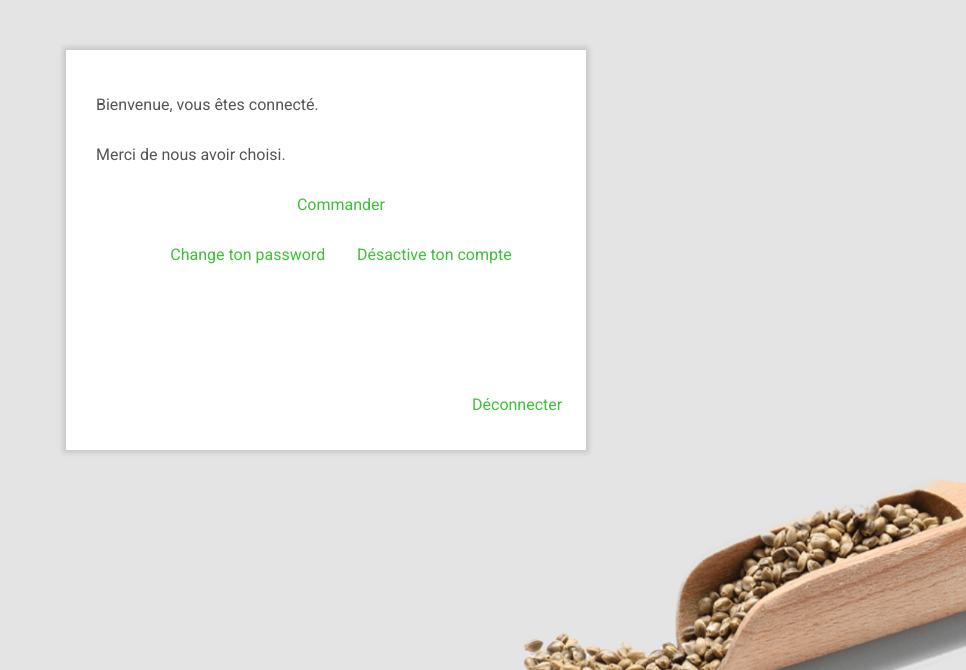
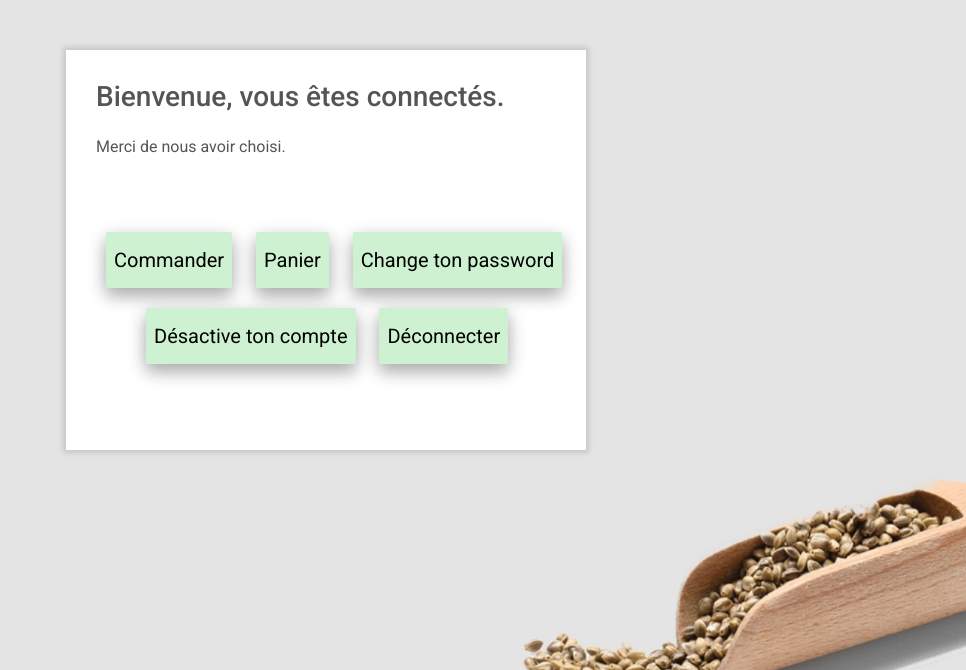
Before and after one commit to ychiheb98/Projet-Web-CESI, a PHP site: page /login.php in a window 1280 px wide. Shown: the part 40-710 px from the top of the page, without its empty margins (314-1280 px from the left). Run offline with PHP 8.4, Linux system fonts and the light colour scheme; the visitor is signed in with stand-in values (Sample User, id 1); data that the repository does not hold is empty; some libraries are stand-ins or nearby versions.

Commit message:
Page secrète

```diff
--- a/login.php
+++ b/login.php
@@ -63,14 +63,14 @@ $_SESSION['userName'] = 'Root';		$_COOKIE['varname'] = 9;	?>
 
 	        <div id="form-content">
 	            <div class="welcome">
-				Bienvenue, vous êtes connecté.
-                    <br />
+				<h3>Bienvenue, vous êtes connectés.</h3>
 					Merci de nous avoir choisi.
-					<br />
-					<center><a href="order.php" style="color:#3ec038">Commander</a></center>
-					<center><a href="changepw.php" style="color:#3ec038">Change ton password</a>&nbsp;&nbsp;&nbsp;&nbsp;&nbsp;&nbsp;&nbsp;
-					<a href="deact.php" style="color:#3ec038">Désactive ton compte</a></center><br /><br/>
-					<section align="right"><a href="login.php?ac=logout" style="color:#3ec038">Déconnecter</a>&nbsp;&nbsp;&nbsp;&nbsp;&nbsp;&nbsp;</section>
+					<br /><br>
+					<INPUT TYPE="Reset" value="Commander" id="reset" class="button" style="border-radius: 2px;width:auto;height:auto; background-color: #cef2d1; color: black;font-size: 20px; border: 2px solid #cef2d1; box-shadow: 0 8px 16px 0 rgba(0,0,0,0.2), 0 6px 20px 0 rgba(0,0,0,0.19); margin:10px;" onclick="window.location='order.php';">
+					<INPUT TYPE="Reset" value="Panier" id="reset" class="button" style="border-radius: 2px;width:auto;height:auto; background-color: #cef2d1; color: black;font-size: 20px; border: 2px solid #cef2d1; box-shadow: 0 8px 16px 0 rgba(0,0,0,0.2), 0 6px 20px 0 rgba(0,0,0,0.19); margin:10px;" onclick="window.location='cartpage.php';">
+					<INPUT TYPE="Reset" value="Change ton password" id="reset" class="button" style="border-radius: 2px;width:auto;height:auto; background-color: #cef2d1; color: black;font-size: 20px; border: 2px solid #cef2d1; box-shadow: 0 8px 16px 0 rgba(0,0,0,0.2), 0 6px 20px 0 rgba(0,0,0,0.19); margin:10px;" onclick="window.location='#';">
+					<INPUT TYPE="Reset" value="Désactive ton compte" id="reset" class="button" style="border-radius: 2px;width:auto;height:auto; background-color: #cef2d1; color: black;font-size: 20px; border: 2px solid #cef2d1; box-shadow: 0 8px 16px 0 rgba(0,0,0,0.2), 0 6px 20px 0 rgba(0,0,0,0.19); margin:10px;margin-left:50px;" onclick="window.location='#';">
+					<INPUT TYPE="Reset" value="Déconnecter" id="reset" class="button" style="border-radius: 2px;width:auto;height:auto; background-color: #cef2d1; color: black;font-size: 20px; border: 2px solid #cef2d1; box-shadow: 0 8px 16px 0 rgba(0,0,0,0.2), 0 6px 20px 0 rgba(0,0,0,0.19); margin:10px;" onclick="window.location='logout.php';">
 				</div>
 	        </div>
 	    </form>
```
